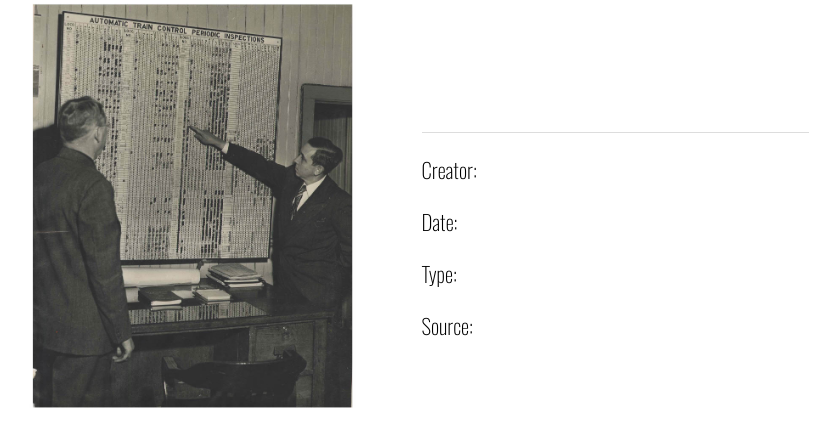
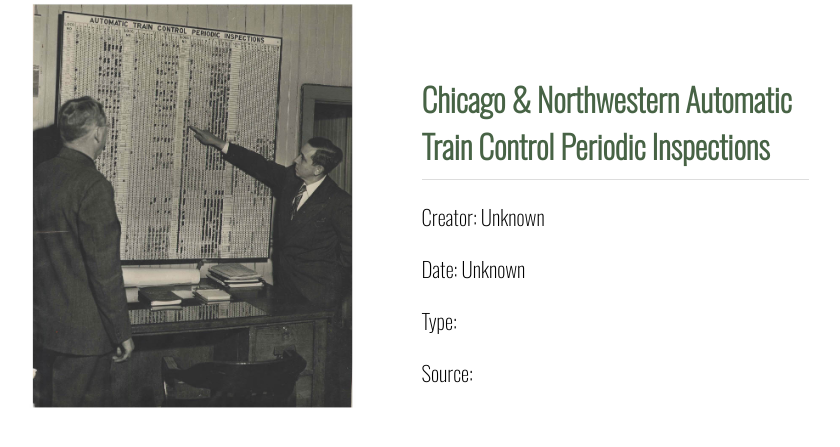
Before and after one commit to martinez2125/TennesseeChicago_Images, a Jekyll site: the page built from _mindoc_media/pg3-img.md, in a window 1280 px wide. Shown: the top 447 px of the page, without its empty margins (231-1071 px from the left). Built offline with Jekyll 4.4.1, drawn with Linux system fonts in a browser that asks for light colours.

Commit message:
Update pg3-img.md

```diff
--- a/_mindoc_media/pg3-img.md
+++ b/_mindoc_media/pg3-img.md
@@ -3,10 +3,10 @@ page: section-name
 title: Hilton Family Binder (Inside)
 media_type: image
 
-_title:
+_title: Chicago & Northwestern Automatic Train Control Periodic Inspections
 description:
-creator:
-_date:
+creator: Unknown
+_date: Unknown
 rights:
 type:
 source:
```
